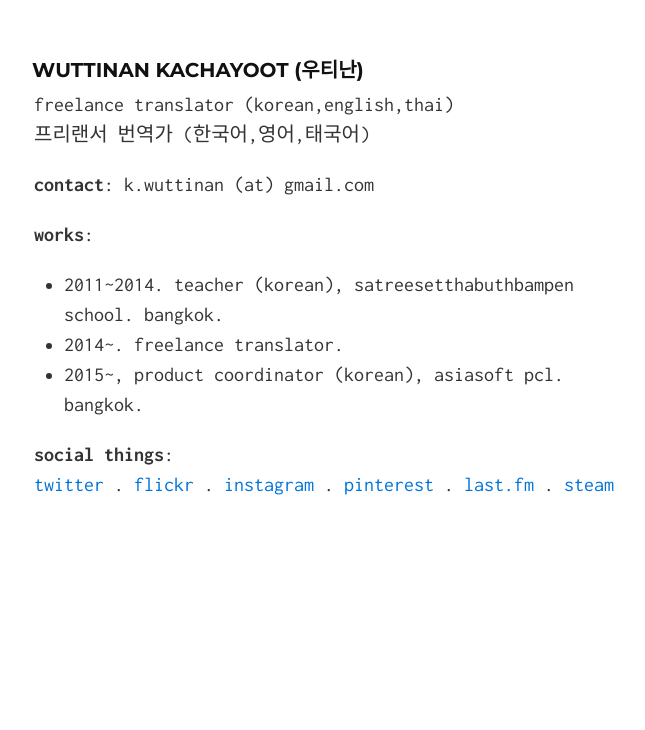
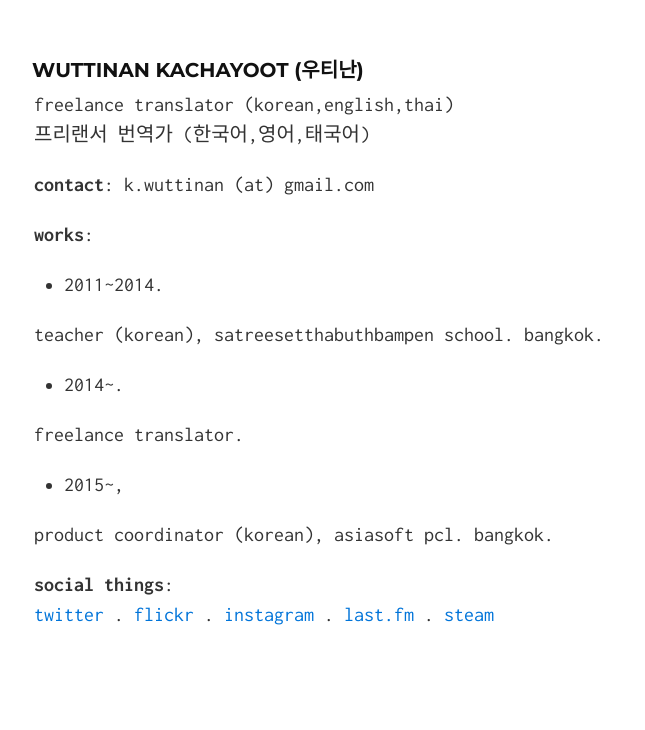
Before and after one commit to wuttinan/wuttinan.github.io, a Jekyll site: the page built from index.md, in a window 1280 px wide. Shown: the part 200-930 px from the top of the page, without its empty margins (306-951 px from the left). Built offline with Jekyll 4.4.1, drawn with Linux system fonts in a browser that asks for light colours; before the commit the page ends 900 px from its top, so only the background shows below that.

Commit message:
update info

```diff
--- a/index.md
+++ b/index.md
@@ -12,11 +12,14 @@
 
 **works**:
 - 2011~2014.
+
 teacher (korean), satreesetthabuthbampen school. bangkok.
 - 2014~.
+
 freelance translator.
 - 2015~,
+
 product coordinator (korean), asiasoft pcl. bangkok.
 
 **social things**:
-[twitter](http://twitter.com/wuttinan) . [flickr](http://flickr.com/photos/eszett) . [instagram](http://instagr.am/wuttinanp) . [pinterest](http://pinterest.com/wuttinan) . [last.fm](http://last.fm/user/ping880727) . [steam](http://steamcommunity.com/id/wuttinan)
+[twitter](http://twitter.com/wuttinan) . [flickr](http://flickr.com/photos/eszett) . [instagram](http://instagr.am/wuttinanp) . [last.fm](http://last.fm/user/ping880727) . [steam](http://steamcommunity.com/id/wuttinan)
```
